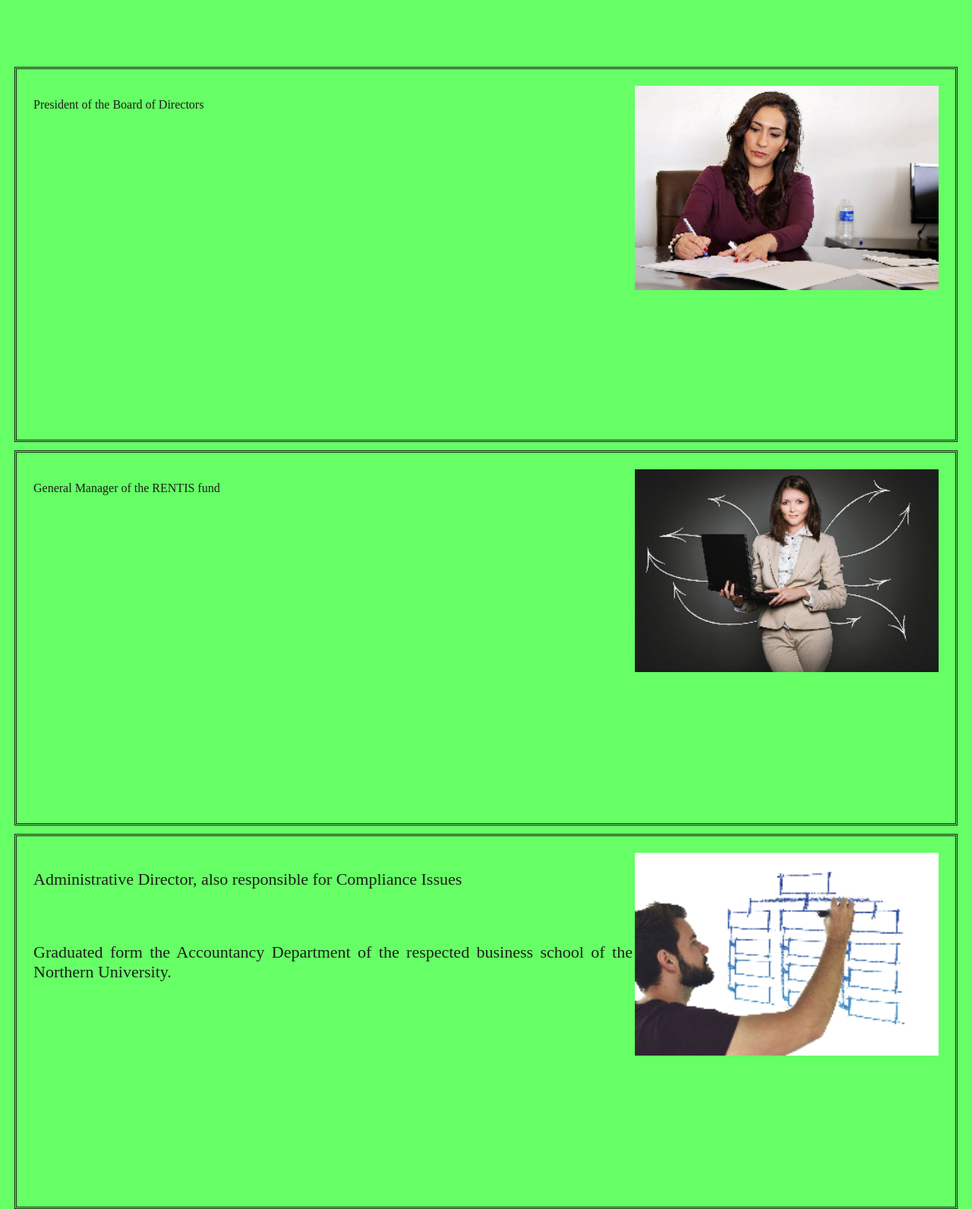
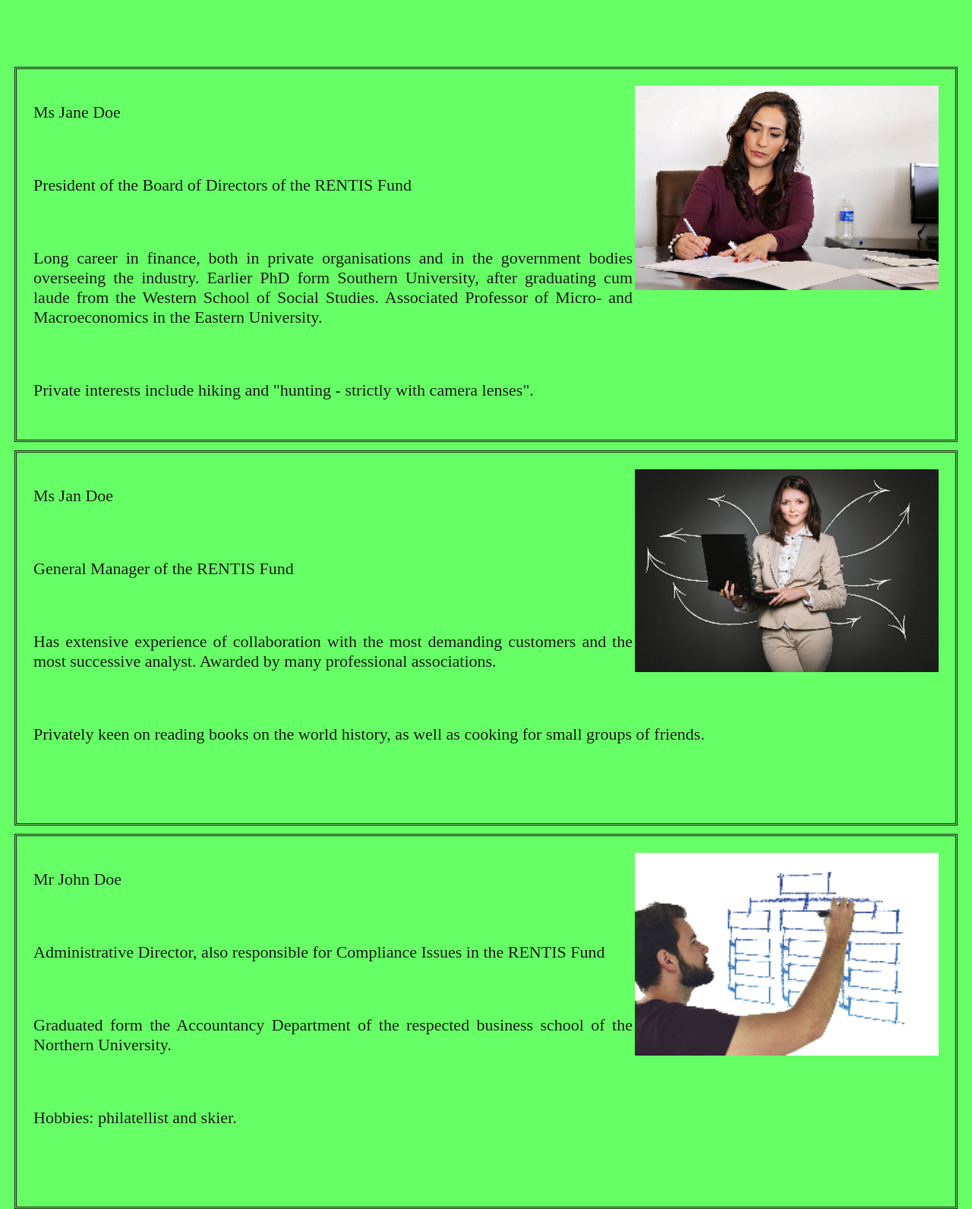
Before and after one commit to kriskorybut/KKW-Project-Code-Project, a plain HTML site: page pagetwo.html in a window 1280 px wide. Shown: the part 200-1792 px from the top of the page at 76% size. Drawn offline with Linux system fonts and the light colour scheme.

Commit message:
versionfour

```diff
--- a/css/style.css
+++ b/css/style.css
@@ -12,8 +12,8 @@ div {border:solid}
 #pagefour {background-color: #009933;}
 
 
-#cvone {display: block; height: 444px; margin: 11px; padding: 22px; border-style: double; text-align: justify}
-#cvtwo {display: block; height: 444px; margin: 11px; padding: 22px; border-style: double; text-align: justify}
+#cvone {display: block; height: 444px; margin: 11px; padding: 22px; border-style: double; text-align: justify; font-size: 22px;}
+#cvtwo {display: block; height: 444px; margin: 11px; padding: 22px; border-style: double; text-align: justify; font-size: 22px;}
 #cvthree {display: block; height: 444px; margin: 11px; padding: 22px; border-style: double; text-align: justify; font-size: 22px;}
 
 #investment {display: flex; justify-content: space-around; background-color: #9db3ff; border-style: none; font-size: 22px;}
--- a/pagetwo.html
+++ b/pagetwo.html
@@ -33,18 +33,35 @@
 
 <div id="cvone">
 <img src="images/woman.jpg" alt="woman" align="right">
-<p>President of the Board of Directors</p>
+<p>Ms Jane Doe</p>
+<br>
+<p>President of the Board of Directors of the RENTIS Fund</p>
+<br>
+<p>Long career in finance, both in private organisations and in the government bodies overseeing the industry. Earlier PhD form Southern University, after graduating cum laude from the Western School of Social Studies. Associated Professor of Micro- and Macroeconomics in the Eastern University.</p>
+<br>
+<p>Private interests include hiking and "hunting - strictly with camera lenses".</p>
 </div>
 
 <div id="cvtwo">
 <img src="images/analytics.jpg" alt="analytics" align="right">
-<p>General Manager of the RENTIS fund</div>
+<p>Ms Jan Doe</p>
+<br>
+<p>General Manager of the RENTIS Fund</p>
+<br>
+<p>Has extensive experience of collaboration with the most demanding customers and the most successive analyst. Awarded by many professional associations.</p>
+<br>
+<p>Privately keen on reading books on the world history, as well as cooking for small groups of friends.</p>
+</div>
 
 <div id="cvthree">
 <img src="images/entrepreneur.jpg" alt="entrepreneur" align="right">
-<p>Administrative Director, also responsible for Compliance Issues</p>
+<p>Mr John Doe</p>
+<br>
+<p>Administrative Director, also responsible for Compliance Issues in the RENTIS Fund</p>
 <br>
 <p>Graduated form the Accountancy Department of the respected business school of the Northern University.</p>
+<br>
+<p>Hobbies: philatellist and skier.</p>
 </div>
 
 <br>
```
